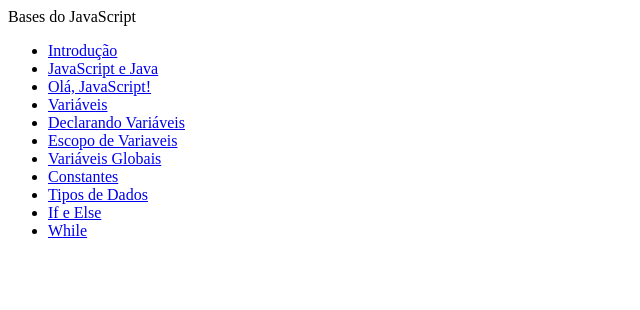
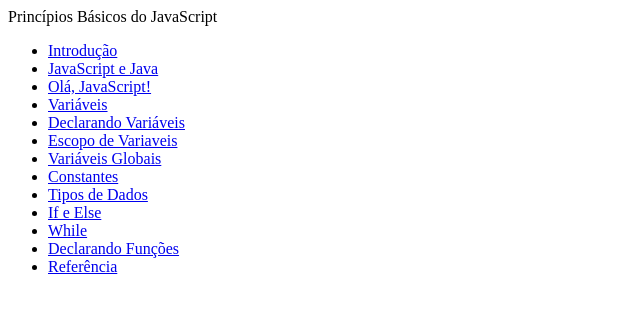
Before and after one commit to renaldofreire/basesJS, a plain HTML site: page index.html in a window 1280 px wide. Shown: the whole page, without its empty margins (0-640 px from the left). Drawn offline with Linux system fonts and the light colour scheme.

Commit message:
Index updates

```diff
--- a/index.html
+++ b/index.html
@@ -6,7 +6,7 @@
 </head>
 <body>
   <nav id="navbar">
-    <header>Bases do JavaScript</header>
+    <header>Princípios Básicos do JavaScript</header>
     <ul>
       <li><a class="nav-link" href="#Introducao">Introdução</a></li>
       <li><a class="nav-link" href="#JavaScript_e_Java">JavaScript e Java</a></li>
@@ -19,6 +19,8 @@
       <li><a class="nav-link" href="Tipos_de_Dados">Tipos de Dados</a></li>
       <li><a class="nav-link" href="If_e_Else">If e Else</a></li>
       <li><a class="nav-link" href="While">While</a></li>
+      <li><a class="nav-link" href="Declarando_Funcoes">Declarando Funções</a></li>
+      <li><a class="nav-link" href="Referencia">Referência</a></li>
     </ul>
   </nav>
 </body>
```
